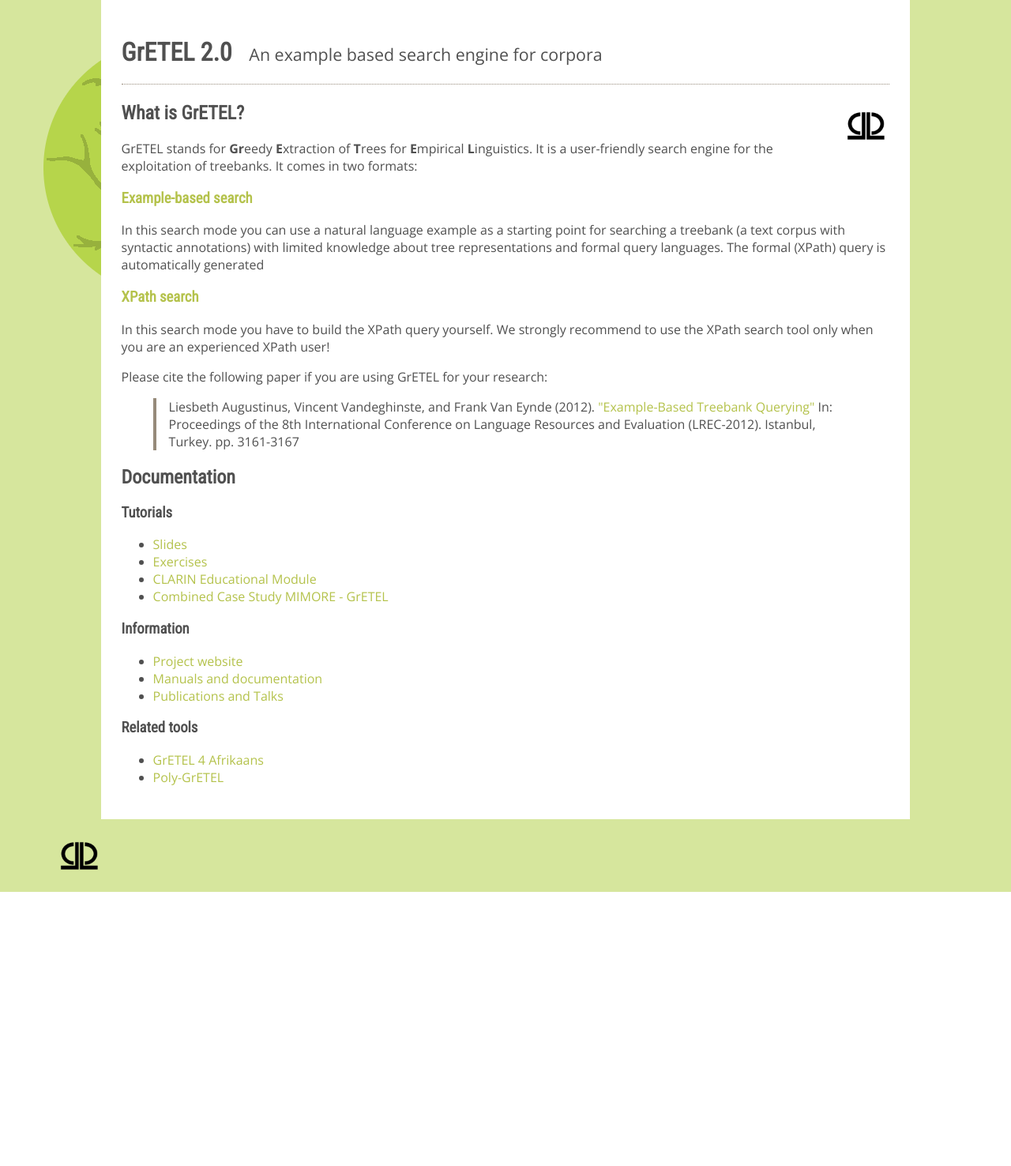
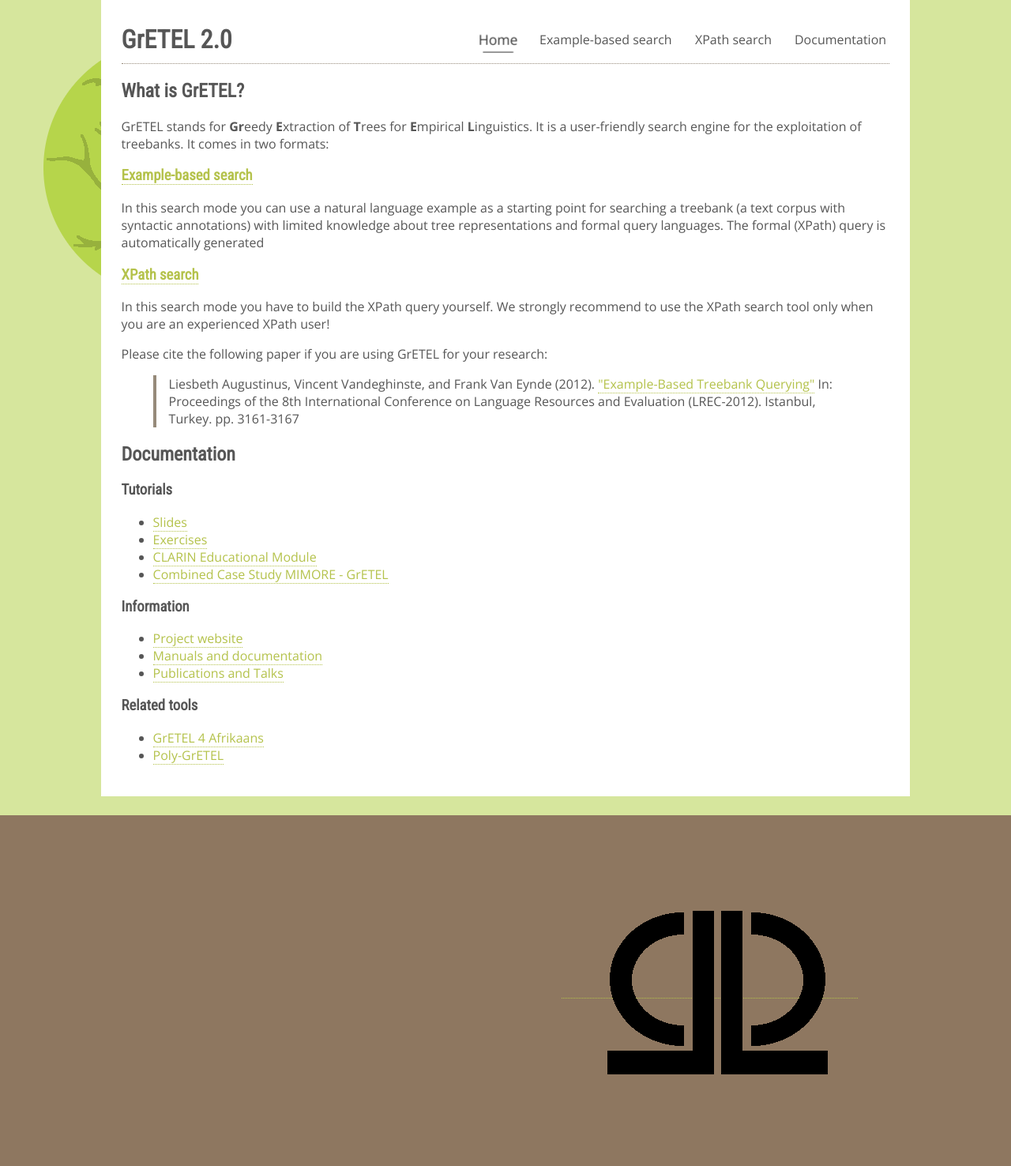
Before and after one commit to UUDigitalHumanitieslab/gretel, a PHP site: page / in a window 1280 px wide. Shown: the whole page at 79% size. Before the commit the page ends 1129 px from the top, so only its background shows below. Run offline with PHP 8.4, Linux system fonts and the light colour scheme.

Commit message:
added style main menu

```diff
--- a/index.php
+++ b/index.php
@@ -7,11 +7,16 @@ require 'php/head.php';
 <body>
     <div id="container">
         <header class="page-header">
-            <h1>GrETEL 2.0 <span>An example based search engine for corpora</span></h1>
+            <h1>GrETEL 2.0</h1>
 
-            <figure id="ccl-logo">
-                <a href="http://ccl.kuleuven.be" target="_blank"><img src="img/ccl-logo-square.png" height="60" alt="Logo CCL"></a>
-            </figure>
+            <nav class="primary-navigation">
+                <ul>
+                    <li><a href="#" title="Home" class="active">Home</a></li>
+                    <li><a href="#" title="Example-based search">Example-based search</a></li>
+                    <li><a href="#" title="XPath search">XPath search</a></li>
+                    <li><a href="#" title="Documentation">Documentation</a></li>
+                </ul>
+            </nav>
         </header>
         <section>
             <h2>What is GrETEL?</h2>
@@ -37,7 +42,7 @@ require 'php/head.php';
                 In: Proceedings of the 8th International Conference on Language Resources and Evaluation (LREC-2012).
                 Istanbul, Turkey. pp. 3161-3167</p></blockquote>
         </section>
-        <aside class="documentation">
+        <aside id="documentation">
             <h2>Documentation</h2>
             <h3>Tutorials</h3>
             <ul>
@@ -60,7 +65,6 @@ require 'php/head.php';
             <li><a href="http://gretel.ccl.kuleuven.be/poly-gretel" target="_blank">Poly-GrETEL</a></li>
             </ul>
         </aside>
-        </main>
     </div>
 
     <?php
--- a/php/footer.php
+++ b/php/footer.php
@@ -1,5 +1,7 @@
-
-
-<figure id="ccl-logo">
-    <a href="http://ccl.kuleuven.be" target="_blank"><img src="img/ccl-logo-square.png" height="60" alt="Logo CCL"></a>
-</figure>
+<footer class="page-footer">
+    <div class="content">
+        <figure id="ccl-logo">
+            <a href="http://ccl.kuleuven.be" target="_blank"><img src="img/ccl-logo-square.png" alt="Logo CCL"></a>
+        </figure>
+    </div>
+</footer>
--- a/php/head.php
+++ b/php/head.php
@@ -9,7 +9,7 @@
 ?>
 <title><?php echo $pagetitle; ?></title>
 <meta name="description" content="">
-<link href="https://fonts.googleapis.com/css?family=Open+Sans:400,700,400italic|Roboto+Condensed" rel="stylesheet" >
+<link href="https://fonts.googleapis.com/css?family=Open+Sans:300,400,700,400italic|Roboto+Condensed" rel="stylesheet" >
 <link href="style/css/styles.css" rel="stylesheet" >
 
 <link href="img/gretel_logo_trans.png" rel="shortcut icon" type="image/png" >
--- a/style/css/styles.css
+++ b/style/css/styles.css
@@ -412,7 +412,7 @@ body {
   background-image: url("../../img/gretel_logo_trans.png");
   background-attachment: fixed;
   background-repeat: no-repeat;
-  color: #505050;
+  color: #565656;
   font-family: "Open Sans", sans-serif;
   display: -webkit-flex;
   display: -ms-flexbox;
@@ -421,29 +421,100 @@ body {
   -webkit-flex-direction: column;
       -ms-flex-direction: column;
           flex-direction: column;
+  -webkit-align-items: center;
+      -ms-flex-align: center;
+          align-items: center;
 }
 
+.page-header {
+  padding-bottom: 0.67em;
+  margin: 0.34em auto;
+  border-bottom: 1px dotted #968A7A;
+  display: -webkit-flex;
+  display: -ms-flexbox;
+  display: flex;
+  -webkit-justify-content: space-between;
+      -ms-flex-pack: justify;
+          justify-content: space-between;
+  -webkit-align-items: center;
+      -ms-flex-align: center;
+          align-items: center;
+}
 .page-header h1 {
-  padding-bottom: 0.67em;
-  border-bottom: 1px dotted #968A7A;
-}
-.page-header h1 span {
-  font-size: 67%;
-  font-family: "Open Sans", sans-serif;
-  font-weight: normal;
-  margin-left: 0.67em;
-}
-.page-header figure {
   margin: 0;
-  float: right;
+  -webkit-flex: 1;
+      -ms-flex: 1;
+          flex: 1;
 }
 
-#container {
+.primary-navigation {
+  -webkit-flex: 1;
+      -ms-flex: 1;
+          flex: 1;
+}
+.primary-navigation ul {
+  list-style: none;
+  padding: 0;
+  margin: 0;
+  display: -webkit-flex;
+  display: -ms-flexbox;
+  display: flex;
+  -webkit-justify-content: space-around;
+      -ms-flex-pack: distribute;
+          justify-content: space-around;
+}
+.primary-navigation ul li {
+  text-align: center;
+  -webkit-flex: 1;
+      -ms-flex: 1;
+          flex: 1;
+}
+.primary-navigation ul li:not(:last-child) {
+  margin-right: 1.34em;
+}
+.primary-navigation ul li a {
+  font-size: 16px;
+  font-weight: 300;
+  display: block;
+  border-bottom: 0 none;
+  padding: 2px 4px;
+  white-space: nowrap;
+  color: #565656;
+  transition: -webkit-transform 200ms;
+  transition: transform 200ms;
+  transition: transform 200ms, -webkit-transform 200ms;
+  will-change: transform;
+  position: relative;
+}
+.primary-navigation ul li a.active, .primary-navigation ul li a:hover {
+  color: #373737;
+  -webkit-transform: scale(1.1);
+      -ms-transform: scale(1.1);
+          transform: scale(1.1);
+}
+.primary-navigation ul li a.active:after, .primary-navigation ul li a:hover:after {
+  width: 67%;
+}
+.primary-navigation ul li a:after {
+  content: "";
+  display: block;
+  border-bottom: 1px solid;
+  width: 0;
+  bottom: -2px;
+  position: absolute;
+  left: 50%;
+  -webkit-transform: translateX(-50%);
+      -ms-transform: translateX(-50%);
+          transform: translateX(-50%);
+  transition: width 200ms;
+}
+
+#container,
+.page-footer .content {
   padding: 1.6em;
   min-width: 480px;
   width: 100%;
   max-width: 1024px;
-  margin: 0 auto;
   -webkit-flex: 1;
       -ms-flex: 1;
           flex: 1;
@@ -458,13 +529,13 @@ h4 {
 }
 
 a {
-  /* GrETEL green */
   color: #b4c24b;
   text-decoration: none;
+  border-bottom: 1px dotted;
 }
-
 a:hover {
-  color: #968A7A;
+  color: #8f9b35;
+  border-bottom: 0 none;
 }
 
 .colour {
@@ -483,25 +554,22 @@ a:hover {
   margin: 0;
 }
 
-nav #ccl-logo {
+.secondary-navigation #ccl-logo {
   float: none;
 }
 
 @media all and (max-width: 820px) {
-  nav {
+  .secondary-navigation {
     -webkit-flex-direction: column-reverse;
         -ms-flex-direction: column-reverse;
             flex-direction: column-reverse;
   }
 }
 /* Progress bar */
-nav {
+.secondary-navigation {
   display: -webkit-flex;
   display: -ms-flexbox;
   display: flex;
-  -webkit-flex-wrap: nowrap;
-      -ms-flex-wrap: nowrap;
-          flex-wrap: nowrap;
   -webkit-justify-content: space-between;
       -ms-flex-pack: justify;
           justify-content: space-between;
@@ -627,7 +695,7 @@ div.tableWrapper {
   /*border: 1px solid #963;*/
   width: 100%;
   height: 500px;
-  /*background-color: #b4c24b;*/
+  /*background-color: $gretelgreen;*/
 }
 
 table.sortable {
@@ -673,3 +741,25 @@ a.match {
   font-size: 20pt;
   line-height: 300px;
 }
+
+.page-footer {
+  -webkit-flex: 1;
+      -ms-flex: 1;
+          flex: 1;
+  margin-top: 24px;
+  background: #8E7760;
+  max-width: none;
+  display: -webkit-flex;
+  display: -ms-flexbox;
+  display: flex;
+  width: 100%;
+  -webkit-align-items: center;
+      -ms-flex-align: center;
+          align-items: center;
+  -webkit-flex-direction: column;
+      -ms-flex-direction: column;
+          flex-direction: column;
+}
+.page-footer .content {
+  background: transparent;
+}
--- a/style/scss/styles.scss
+++ b/style/scss/styles.scss
@@ -11,34 +11,79 @@ body {
     background-image: url("../../img/gretel_logo_trans.png");
     background-attachment: fixed;
     background-repeat: no-repeat;
-    color: #505050;
+    color: $textmain;
     font-family: $fontbody;
     display: flex;
     min-height: 100vh;
     flex-direction: column;
+    align-items: center;
 }
 .page-header {
+    padding-bottom: 0.67em;
+    margin: 0.34em auto;
+    border-bottom: 1px dotted #968A7A;
+    display: flex;
+    justify-content: space-between;
+    align-items: center;
     h1 {
-        padding-bottom: 0.67em;
-        border-bottom: 1px dotted #968A7A;
-        span {
-            font-size: 67%;
-            font-family: $fontbody;
-            font-weight: normal;
-            margin-left: 0.67em;
+        margin: 0;
+        flex: 1;
+    }
+}
+.primary-navigation {
+    flex: 1;
+    ul {
+        list-style: none;
+        padding: 0;
+        margin: 0;
+        display: flex;
+        justify-content: space-around;
+        li {
+            text-align: center;
+            flex: 1;
+            &:not(:last-child) {
+                margin-right: 1.34em;
+            }
+            a {
+                font-size: 16px;
+                font-weight: 300;
+                display: block;
+                border-bottom: 0 none;
+                padding: 2px 4px;
+                white-space: nowrap;
+                color: $textmain;
+                transition: transform 200ms;
+                will-change: transform;
+                position: relative;
+                &.active,
+                &:hover {
+                    color: darken($textmain, 12%);
+                    transform: scale(1.1);
+                    &:after {
+                        width: 67%;
+                    }
+                }
+                &:after {
+                    content: "";
+                    display: block;
+                    border-bottom: 1px solid;
+                    width: 0;
+                    bottom: -2px;
+                    position: absolute;
+                    left: 50%;
+                    transform: translateX(-50%);
+                    transition: width 200ms;
+                }
+            }
         }
     }
-    figure {
-        margin: 0;
-        float: right;
-    }
 }
-#container {
+#container,
+.page-footer .content {
     padding: 1.6em;
     min-width: 480px;
     width: 100%;
     max-width: 1024px;
-    margin: 0 auto;
     flex: 1;
     background: #fff;
 }
@@ -49,15 +94,16 @@ h4 {
     font-family: $fontheadings;
 }
 a {
-    /* GrETEL green */
-    color: #b4c24b;
+    color: $gretelgreen;
     text-decoration: none;
-}
-a:hover {
-    color: #968A7A;
+    border-bottom: 1px dotted;
+    &:hover {
+        color: darken($gretelgreen, 12%);
+        border-bottom: 0 none;
+    }
 }
 .colour {
-    background-color: #b4c24b;
+    background-color: $gretelgreen;
 }
 #ccl-logo {
     float: right;
@@ -70,18 +116,17 @@ a:hover {
         margin: 0;
     }
 }
-nav #ccl-logo {
+.secondary-navigation #ccl-logo {
     float: none;
 }
 @media all and (max-width: 820px) {
-    nav {
+    .secondary-navigation {
         flex-direction: column-reverse;
     }
 }
 /* Progress bar */
-nav {
+.secondary-navigation {
     display: flex;
-    flex-wrap: nowrap;
     justify-content: space-between;
     align-items: center;
 }
@@ -110,7 +155,7 @@ nav {
     background-color: #747474;
 }
 .progressbar li.active {
-    background-color: #b4c24b;
+    background-color: $gretelgreen;
 }
 /* Circular - small circles on small screen size */
 @media all and (max-width: 1239px) {
@@ -167,7 +212,7 @@ nav {
         z-index: 3;
     }
     .progressbar li.active:not(:last-child) p:after {
-        border-left-color: #b4c24b;
+        border-left-color: $gretelgreen;
     }
     .progressbar li.done:not(:last-child) p:after {
         border-left-color: #747474;
@@ -185,7 +230,7 @@ div.tableWrapper {
     /*border: 1px solid #963;*/
     width: 100%;
     height: 500px;
-    /*background-color: #b4c24b;*/
+    /*background-color: $gretelgreen;*/
 }
 table.sortable {
     width: 100%;
@@ -198,7 +243,7 @@ table.sortable thead {
     cursor: pointer;
 }
 a.match {
-    color: #b4c24b;
+    color: $gretelgreen;
     text-decoration: none;
     font-weight: bold;
 }
@@ -225,3 +270,16 @@ a.match {
     font-size: 20pt;
     line-height: 300px;
 }
+.page-footer {
+    flex: 1;
+    margin-top: 24px;
+    background: #8E7760;
+    max-width: none;
+    display: flex;
+    width: 100%;
+    align-items: center;
+    flex-direction: column;
+    .content {
+        background: transparent;
+    }
+}
--- a/style/scss/variables.scss
+++ b/style/scss/variables.scss
@@ -1,2 +1,5 @@
 $fontbody : 'Open Sans', sans-serif;
 $fontheadings : 'Roboto Condensed', sans-serif;
+
+$gretelgreen: #b4c24b;
+$textmain : #565656;
```
Also changed, not shown: style/css/min/styles.min.css. Lines whose indentation alone changed are shown as unchanged.
